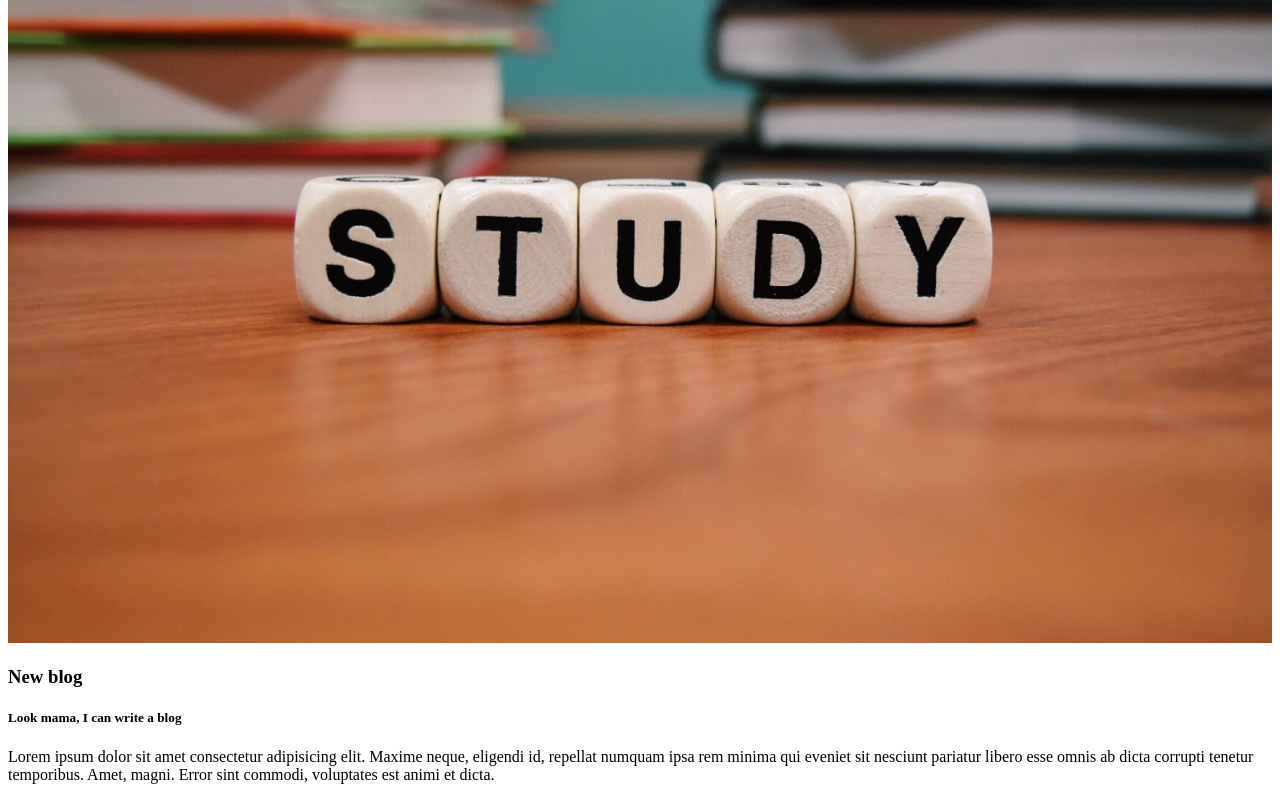
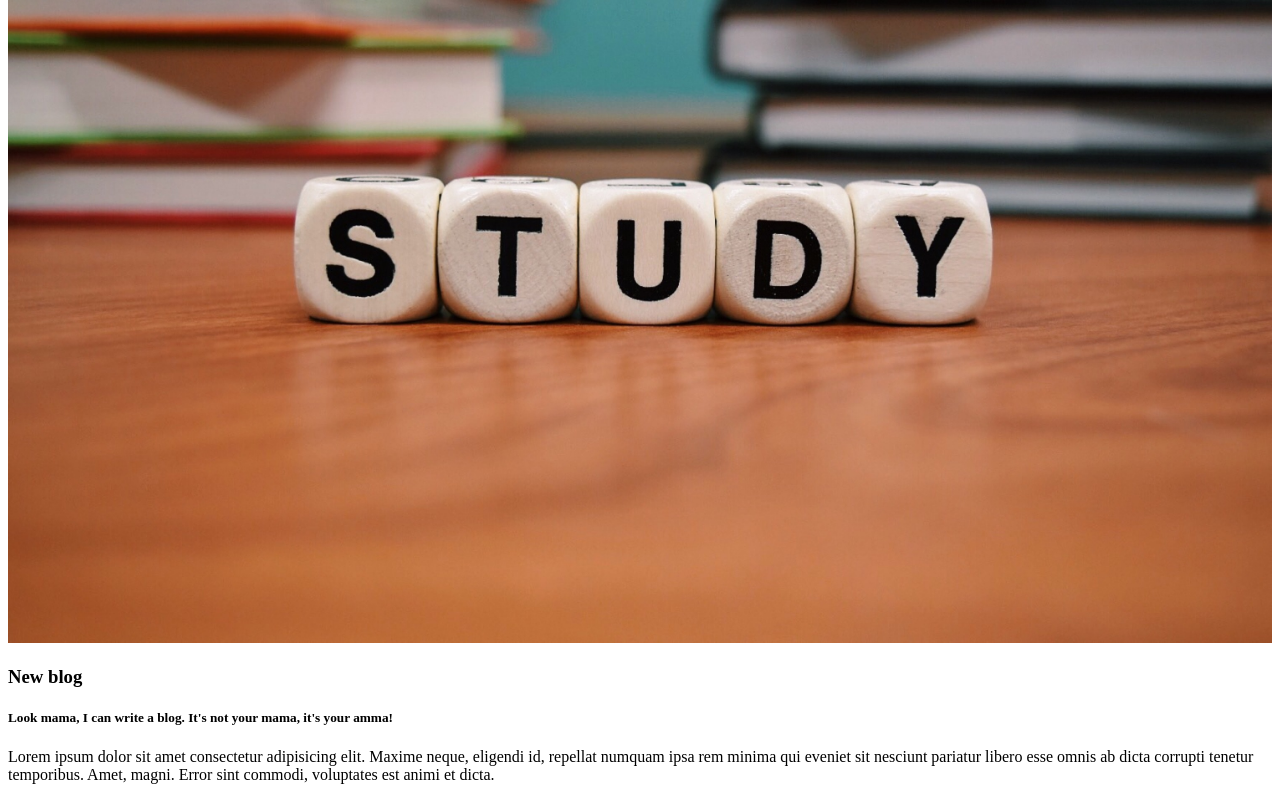
Before and after one commit to omayermainur/my-third-repo, a plain HTML site: page index.html in a window 1280 px wide. Shown: the part 320-1120 px from the top of the page. Drawn offline with Linux system fonts and the light colour scheme.

Commit message:
amma is angry

```diff
--- a/index.html
+++ b/index.html
@@ -12,7 +12,7 @@
     <img src="./img/alphabet.jpg" width="100%" alt="">
     <div>
         <h3>New blog</h3>
-        <h5>Look mama, I can write a blog</h5>
+        <h5>Look mama, I can write a blog. It's not your mama, it's your amma!</h5>
         <p>Lorem ipsum dolor sit amet consectetur adipisicing elit. Maxime neque, eligendi id, repellat numquam ipsa rem minima qui eveniet sit nesciunt pariatur libero esse omnis ab dicta corrupti tenetur temporibus. Amet, magni. Error sint commodi, voluptates est animi et dicta.</p>
     </div>
 </body>
```
